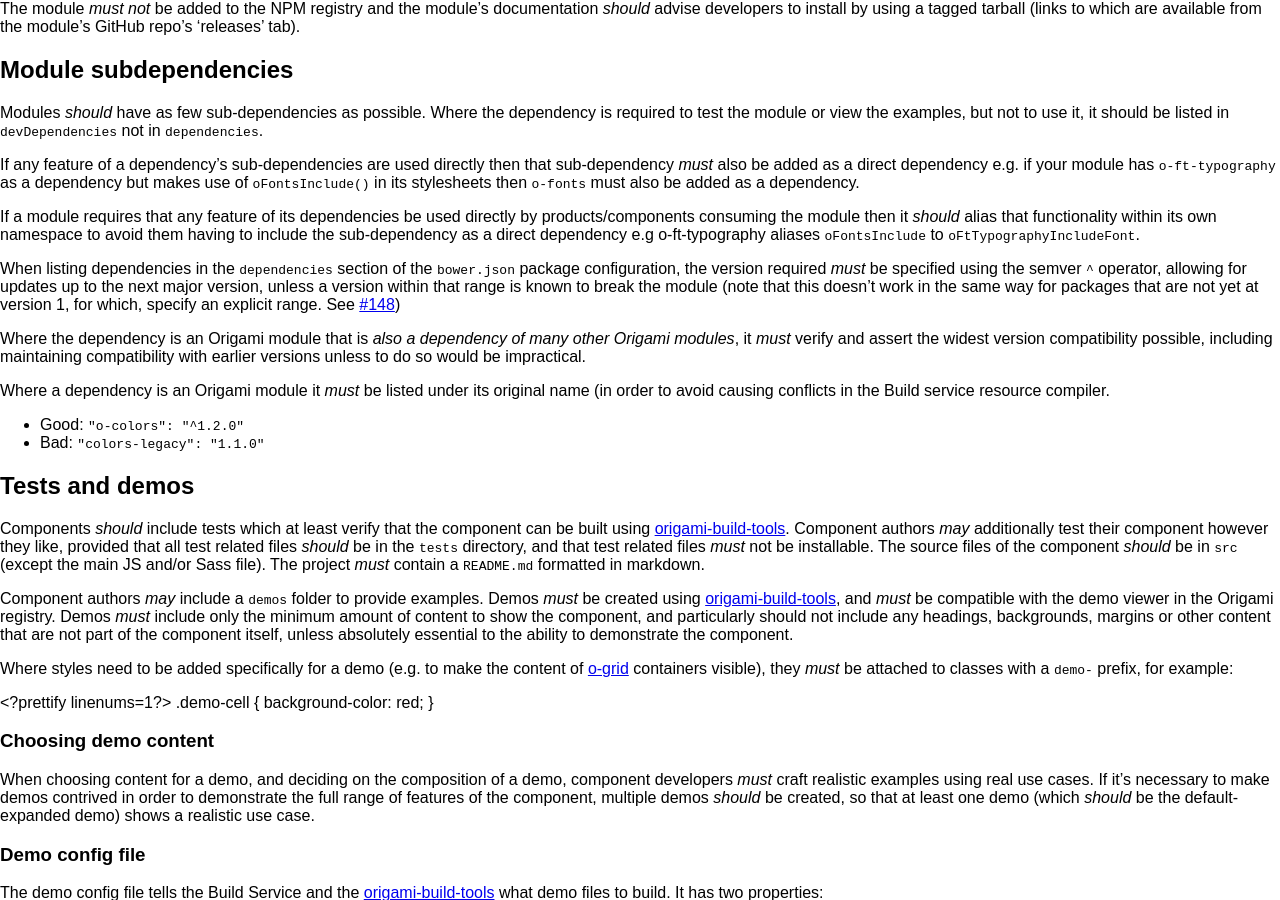
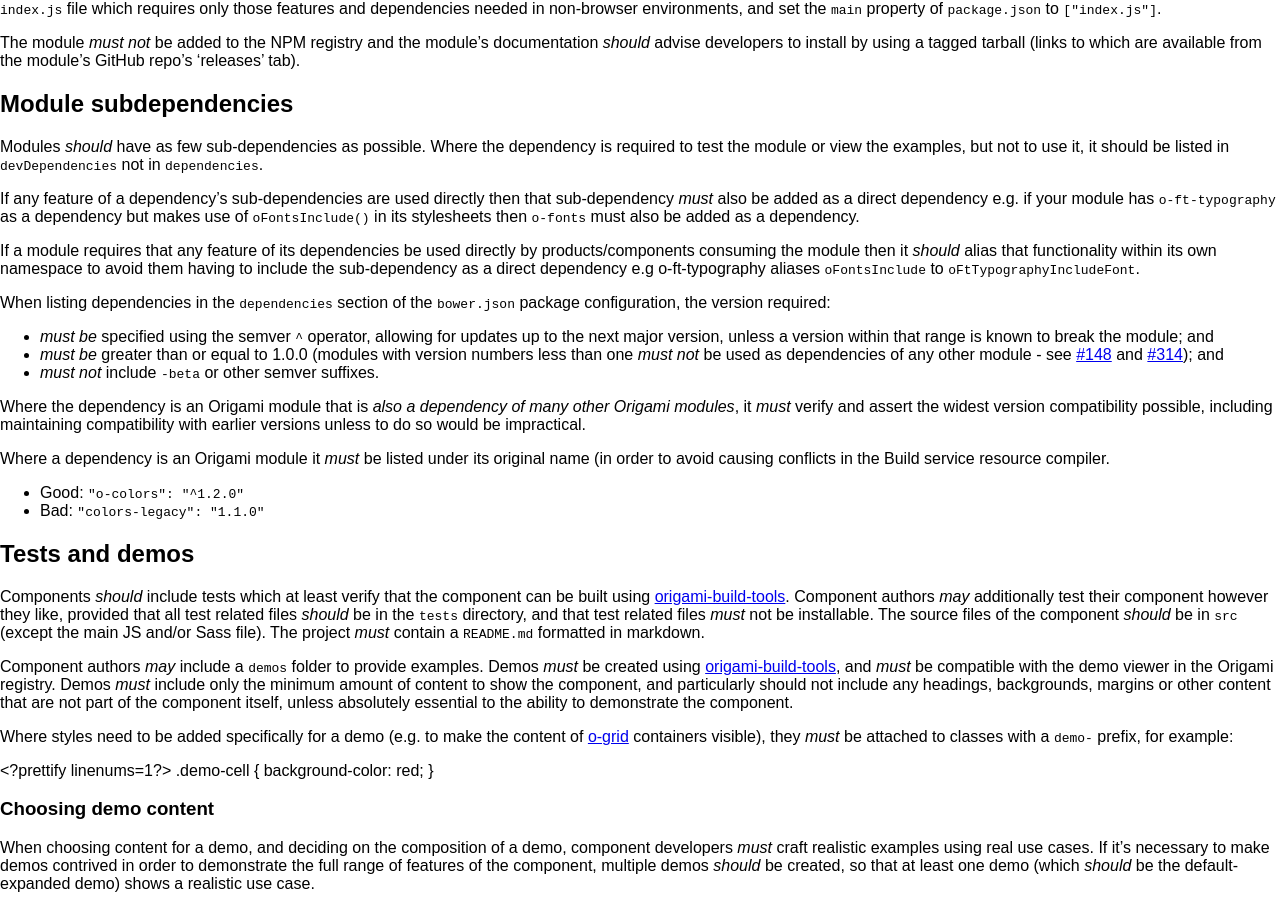
Before and after one commit to Financial-Times/ft-origami, a Jekyll site: the page built from docs/component-spec/modules.md, in a window 1280 px wide and 900 px high, scrolled down 3515 px. Built offline with Jekyll 4.4.1, drawn with Linux system fonts in a browser that asks for light colours; comment, search, counter and statistics services are not loaded; a style sheet for code colours, icons or effects is not loaded; some of the changed text lies outside the part shown.

Commit message:
Advise against use of modules at versions <1

```diff
--- a/docs/component-spec/modules.md
+++ b/docs/component-spec/modules.md
@@ -99,6 +99,8 @@ When new versions of components are released, updates may be needed to component
 * If the release is a new **minor** version, the component developer *should* notify maintainers of all components and products listed as dependents in the Origami registry, immediately after the release.
 * If the release is a new **patch** version, no notifications need be sent.
 
+The first released version of a module *must* be `v1.0.0`.  Versions lower than 1 are subject to different semver parsing logic, which is a nuance best avoided.
+
 
 ## Themes
 
@@ -193,7 +195,11 @@ If any feature of a dependency's sub-dependencies are used directly then that su
 
 If a module requires that any feature of its dependencies be used directly by products/components consuming the module then it *should* alias that functionality within its own namespace to avoid them having to include the sub-dependency as a direct dependency e.g o-ft-typography aliases `oFontsInclude` to `oFtTypographyIncludeFont`.
 
-When listing dependencies in the `dependencies` section of the `bower.json` package configuration, the version required *must* be specified using the semver `^` operator, allowing for updates up to the next major version, unless a version within that range is known to break the module (note that this doesn't work in the same way for packages that are not yet at version 1, for which, specify an explicit range.  See [#148](https://github.com/Financial-Times/ft-origami/issues/148))
+When listing dependencies in the `dependencies` section of the `bower.json` package configuration, the version required:
+
+* *must be* specified using the semver `^` operator, allowing for updates up to the next major version, unless a version within that range is known to break the module; and
+* *must be* greater than or equal to 1.0.0 (modules with version numbers less than one *must not* be used as dependencies of any other module - see [#148](https://github.com/Financial-Times/ft-origami/issues/148) and [#314](https://github.com/Financial-Times/ft-origami/issues/314)); and
+* *must not* include `-beta` or other semver suffixes.
 
 Where the dependency is an Origami module that is *also a dependency of many other Origami modules*, it *must* verify and assert the widest version compatibility possible, including maintaining compatibility with earlier versions unless to do so would be impractical.
 
```
Also changed, not shown: other parts of docs/component-spec/modules.md (+1 -1 lines), docs/developer-guide/building-modules.md (+5 -0 lines).
